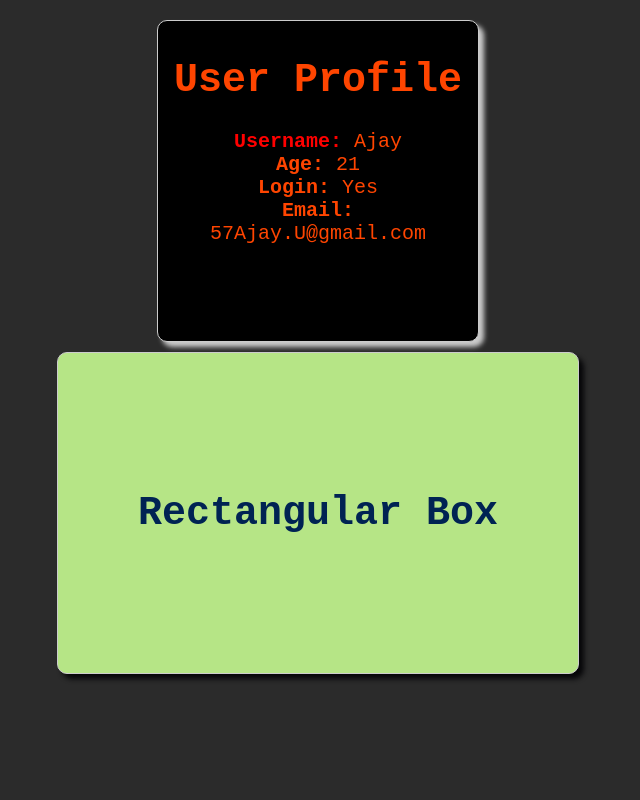
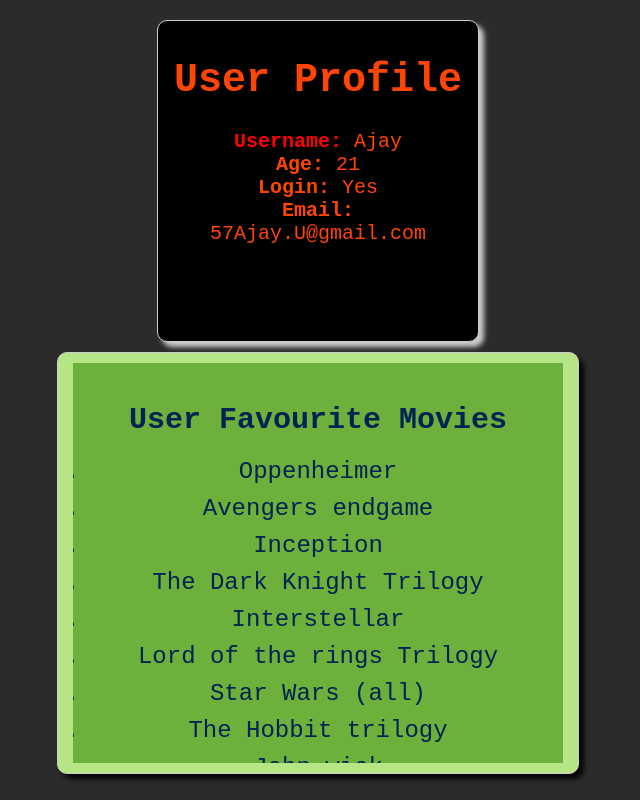
Before and after one commit to 57Ajay/AllReact, a React (Vite) app: page / in a window 1280 px wide. Shown: the whole page, without its empty margins (322-962 px from the left). Built offline with nearby package versions, Linux system fonts and the light colour scheme.

Commit message:
Using scss module to style

```diff
--- a/package.json
+++ b/package.json
@@ -21,6 +21,7 @@
     "eslint-plugin-react": "^7.34.1",
     "eslint-plugin-react-hooks": "^4.6.0",
     "eslint-plugin-react-refresh": "^0.4.6",
+    "sass": "^1.75.0",
     "vite": "^5.2.0"
   }
 }
--- a/src/App.jsx
+++ b/src/App.jsx
@@ -2,13 +2,16 @@
 import UserProfile from "./components/UserProfile";
 import './App.css';
 import Box from "./components/Box";
+import UserFavoriteMovies from "./components/UserFavoriteMovies";
 
 
 const App =()=>{
   return(
     <Fragment>
       <UserProfile Username="Ajay" age={21} login={true} />
-      <Box />
+      <Box>
+        <UserFavoriteMovies />
+      </Box>
     </Fragment>
   );
 };
--- a/src/components/Box.css
+++ b/src/components/Box.css
@@ -6,7 +6,7 @@
     padding: 10px;
     margin: 10px;
     width: 500px;
-    height: 300px;
+    height: 400px;
     margin-left: auto;
     margin-right: auto;
     padding: 10px;
--- a/src/components/Box.jsx
+++ b/src/components/Box.jsx
@@ -1,10 +1,15 @@
 import './Box.css'
-const Box = ()=>{
+import PropTypes from 'prop-types';
+const Box = ({children})=>{
     return(
         <div className="box">
-            <h1>Rectangular Box</h1>
+            {children}
         </div>
     );
 };
 
+Box.propTypes = {
+    children: PropTypes.node.isRequired,
+};
+
 export default Box;
--- /dev/null
+++ b/src/components/UserFavoriteMovies.jsx
@@ -0,0 +1,21 @@
+import styles from "./UserFavoriteMovies.module.scss"
+const UserFavoriteMovies = ()=>{
+    return(
+        <div className={styles.userFavoriteMovies}>
+            <h1 className={styles.userFavoriteMovies__heading}>User Favourite Movies</h1>
+            <ul className={styles.userFavoriteMovies__list}>
+                <li className={styles.userFavoriteMovies__item}>Oppenheimer</li>
+                <li className={styles.userFavoriteMovies__item}>Avengers endgame</li>
+                <li className={styles.userFavoriteMovies__item}>Inception</li>
+                <li className={styles.userFavoriteMovies__item}>The Dark Knight Trilogy</li>
+                <li className={styles.userFavoriteMovies__item}>Interstellar</li>
+                <li className={styles.userFavoriteMovies__item}>Lord of the rings Trilogy</li>
+                <li className={styles.userFavoriteMovies__item}>Star Wars (all)</li>
+                <li className={styles.userFavoriteMovies__item}>The Hobbit trilogy</li>
+                <li className={styles.userFavoriteMovies__item}>John wick</li>
+            </ul>
+        </div>
+    );
+};
+
+export default UserFavoriteMovies;
--- /dev/null
+++ b/src/components/UserFavoriteMovies.module.scss
@@ -0,0 +1,22 @@
+.userFavoriteMovies {
+  background-color: #6bb13c;
+  padding: 20px;
+  width: 450px;
+  height: 400px;
+  overflow-y: scroll;
+}
+
+.userFavoriteMovies__heading {
+  font-size: 1.5em;
+  margin-bottom: 10px;
+}
+
+.userFavoriteMovies__list {
+  list-style-type:upper-roman;
+  padding: 1px;
+}
+
+.userFavoriteMovies__item {
+  font-size: 1.2em;
+  margin-bottom: 10px;
+}
```
Also changed, not shown: 1 other file (tests, documents, lock files or other folders).
